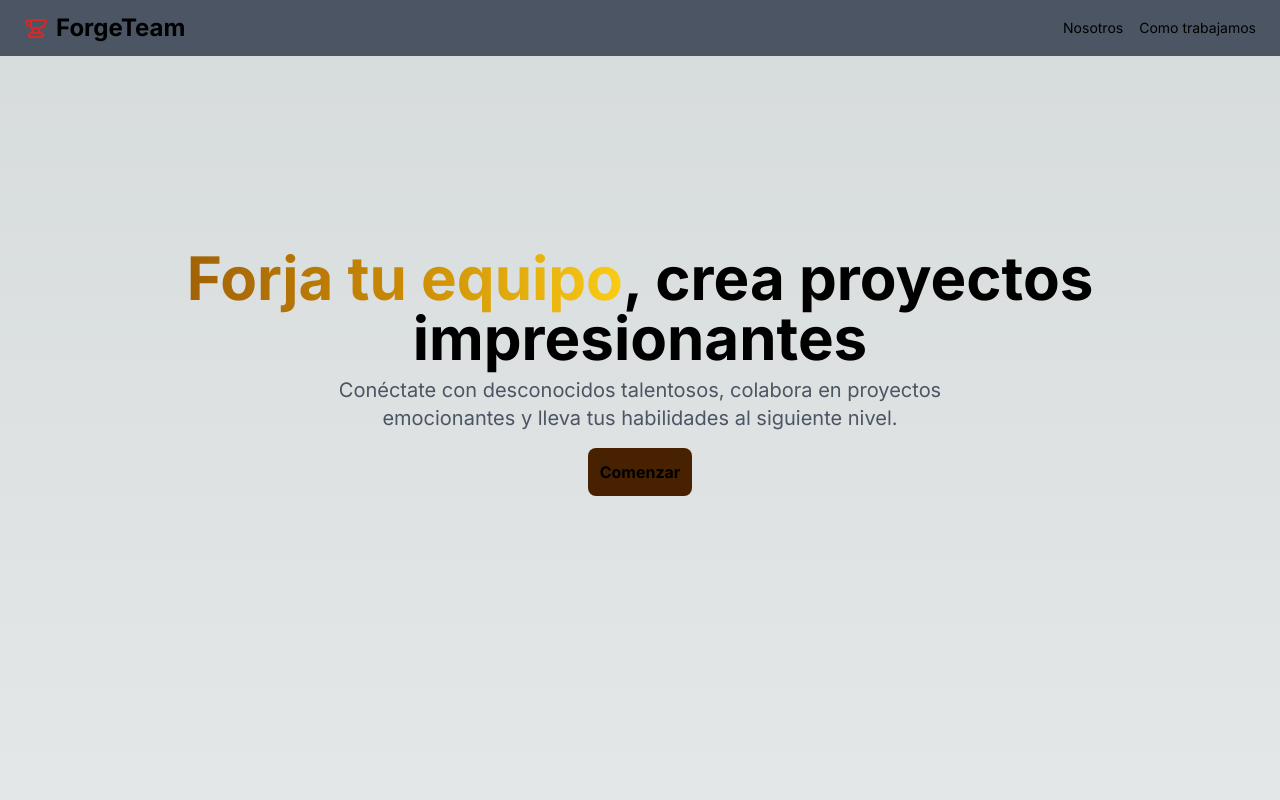
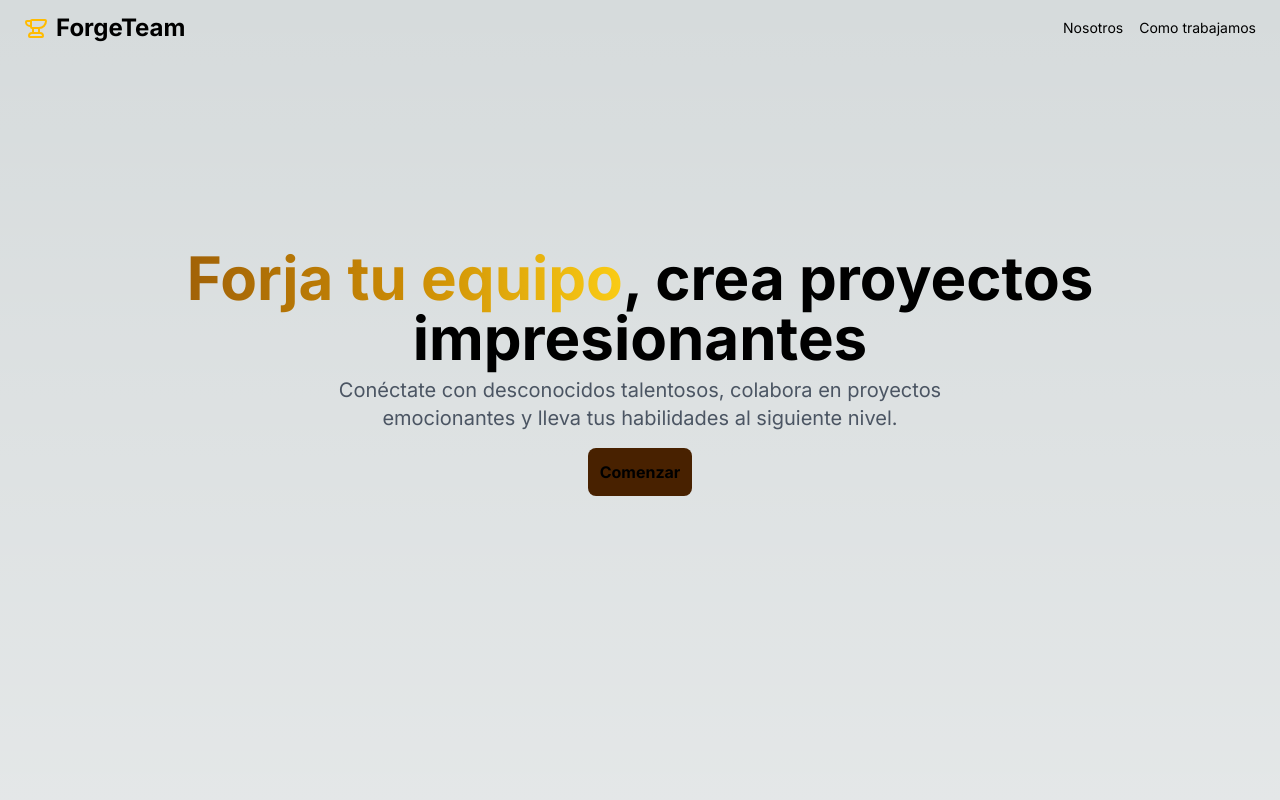
Before and after one commit to Quide1/team-forge-front, a Next.js app: page / in a window 1280 px wide. Shown: the top 800 px of the page. Built offline with nearby package versions, Linux system fonts and the light colour scheme.

Commit message:
create a navbar

```diff
--- a/app/sections/navbar-landing.tsx
+++ b/app/sections/navbar-landing.tsx
@@ -2,9 +2,9 @@ import { Users, Rocket, Zap, ArrowRight, Anvil } from "lucide-react";
 import Link from "next/link";
 function NavBarLandingPage() {
   return (
-    <header className="bg-gray-600 flex px-4 lg:px-6 h-14 items-center justify-between">
+    <header className=" flex px-4 lg:px-6 h-14 items-center justify-between">
       <Link className="flex items-center justify-center" href="#">
-        <Anvil className="h-6 w-6 text-red-600" />
+        <Anvil className="h-6 w-6 text-custom-palette-500" />
         <span className="ml-2 text-2xl font-bold ">ForgeTeam</span>
       </Link>
       <nav className="flex flex-row gap-2 text-wrap items-center justify-center py-4 lg:gap-4 text-sm">
```
